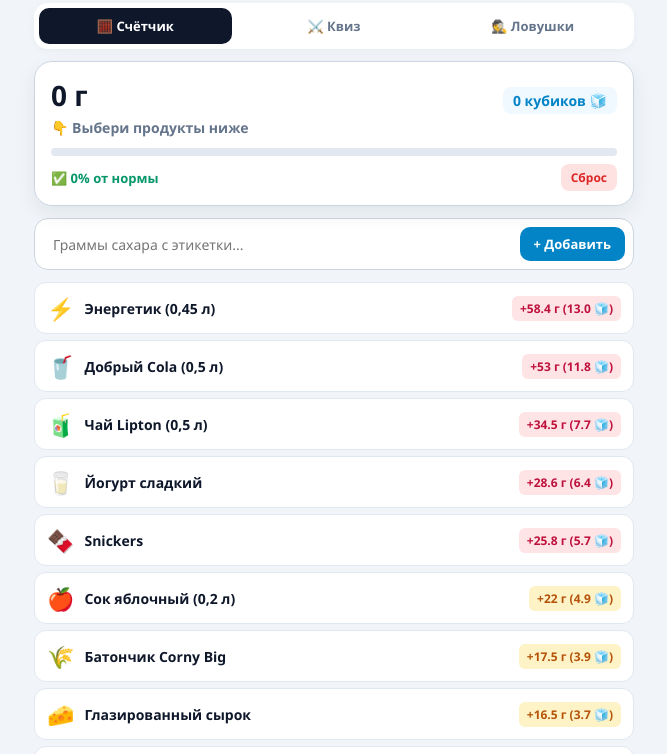
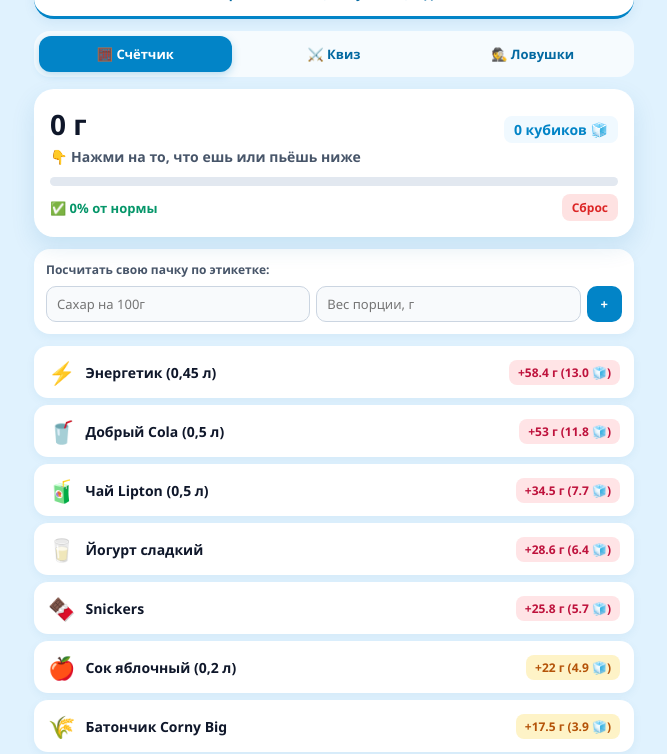
Before and after one commit to darisha-27/sugarscan, a plain HTML site: page index.html in a window 1280 px wide. Shown: the part 78-832 px from the top of the page, without its empty margins (306-973 px from the left). Drawn offline with Linux system fonts and the light colour scheme.

Commit message:
Update index.html

```diff
--- a/index.html
+++ b/index.html
@@ -6,48 +6,52 @@
   <title>SugarScan 🧊</title>
   <style>
     * { box-sizing: border-box; margin: 0; padding: 0; font-family: "Segoe UI", -apple-system, Arial, sans-serif; }
-    body { background: #f1f5f9; color: #0f172a; padding: 14px 12px 40px; }
+    body { background: #e0f2fe; color: #0f172a; padding: 14px 12px 45px; min-height: 100vh; }
     .box { max-width: 600px; margin: 0 auto; }
-    header { text-align: center; padding: 4px 0 12px; }
-    h1 { font-size: 24px; font-weight: 900; }
-    .lead { font-size: 13px; color: #64748b; }
-    .tabs { display: grid; grid-template-columns: repeat(3, 1fr); gap: 6px; background: #fff; padding: 5px; border-radius: 14px; box-shadow: 0 2px 8px rgba(0,0,0,0.04); margin-bottom: 12px; }
-    .tab { background: transparent; border: none; padding: 9px 4px; border-radius: 10px; font-size: 13px; font-weight: 700; cursor: pointer; color: #64748b; }
-    .tab.active { background: #0f172a; color: #fff; }
+    header { background: #ffffff; border-radius: 20px; padding: 14px 16px; text-align: center; box-shadow: 0 4px 12px rgba(3, 105, 161, 0.08); margin-bottom: 12px; border-bottom: 3px solid #0284c7; }
+    h1 { font-size: 25px; font-weight: 900; color: #0c4a6e; }
+    .lead { font-size: 13px; color: #0369a1; font-weight: 600; }
+    .tabs { display: grid; grid-template-columns: repeat(3, 1fr); gap: 6px; background: rgba(255,255,255,0.7); padding: 5px; border-radius: 16px; margin-bottom: 12px; }
+    .tab { background: transparent; border: none; padding: 9px 4px; border-radius: 12px; font-size: 13px; font-weight: 700; cursor: pointer; color: #0369a1; }
+    .tab.active { background: #0284c7; color: #fff; box-shadow: 0 3px 8px rgba(2,132,199,0.25); }
     .sec { display: none; }
     .sec.active { display: block; }
-    .panel { background: #fff; border: 1px solid #cbd5e1; border-radius: 18px; padding: 14px 16px; position: sticky; top: 8px; z-index: 10; box-shadow: 0 8px 20px rgba(15, 23, 42, 0.07); margin-bottom: 12px; }
+    .panel { background: #fff; border-radius: 20px; padding: 16px; position: sticky; top: 8px; z-index: 10; box-shadow: 0 10px 25px rgba(3, 105, 161, 0.12); margin-bottom: 12px; }
     .row { display: flex; justify-content: space-between; align-items: baseline; margin-bottom: 4px; }
-    .big { font-size: 28px; font-weight: 800; }
-    .cubes-txt { font-size: 14px; font-weight: 700; color: #0284c7; background: #f0f9ff; padding: 4px 10px; border-radius: 8px; }
-    .cubes-vis { font-size: 14px; font-weight: 600; color: #64748b; min-height: 22px; margin: 4px 0 8px; }
-    .line { height: 8px; background: #e2e8f0; border-radius: 99px; overflow: hidden; margin-bottom: 8px; }
+    .big { font-size: 28px; font-weight: 900; }
+    .cubes-txt { font-size: 14px; font-weight: 800; color: #0284c7; background: #f0f9ff; padding: 4px 10px; border-radius: 8px; }
+    .cubes-vis { font-size: 14px; font-weight: 600; color: #475569; min-height: 22px; margin: 4px 0 8px; }
+    .line { height: 9px; background: #e2e8f0; border-radius: 99px; overflow: hidden; margin-bottom: 8px; }
     .fill { height: 100%; width: 0%; background: #10b981; transition: 0.3s; }
     .status { font-size: 13px; font-weight: 700; display: flex; justify-content: space-between; align-items: center; }
+    .swap-tip { margin-top: 8px; padding: 7px 10px; background: #ecfdf5; border-radius: 10px; font-size: 12px; font-weight: 700; color: #047857; display: none; }
     .reset { background: #fee2e2; color: #dc2626; border: none; padding: 5px 10px; border-radius: 8px; font-weight: 700; cursor: pointer; font-size: 12px; }
-    .custom-bar { background: #fff; border: 1px solid #cbd5e1; border-radius: 14px; padding: 8px; display: flex; gap: 8px; margin-bottom: 12px; }
-    .custom-bar input { flex: 1; border: none; padding: 6px 10px; outline: none; font-size: 14px; min-width: 0; }
-    .grid { display: flex; flex-direction: column; gap: 6px; }
-    .card { background: #fff; border: 1px solid #e2e8f0; border-radius: 12px; padding: 10px 12px; display: flex; align-items: center; justify-content: space-between; gap: 10px; cursor: pointer; user-select: none; }
-    .card:active { transform: scale(0.98); border-color: #0284c7; }
+    .calc-box { background: #fff; border-radius: 16px; padding: 12px; margin-bottom: 12px; box-shadow: 0 3px 10px rgba(3,105,161,0.06); }
+    .calc-title { font-size: 12px; font-weight: 700; color: #475569; margin-bottom: 8px; }
+    .calc-row { display: grid; grid-template-columns: 1fr 1fr auto; gap: 6px; }
+    .calc-row input { width: 100%; border: 1px solid #cbd5e1; border-radius: 10px; padding: 8px 10px; font-size: 13px; outline: none; background: #f8fafc; }
+    .grid { display: flex; flex-direction: column; gap: 7px; }
+    .card { background: #fff; border-radius: 14px; padding: 11px 14px; display: flex; align-items: center; justify-content: space-between; gap: 10px; box-shadow: 0 3px 10px rgba(3, 105, 161, 0.06); cursor: pointer; transition: 0.15s; user-select: none; }
+    .card:active { transform: scale(0.98); background: #f0f9ff; }
     .ico { font-size: 22px; }
     .name { font-size: 14px; font-weight: 700; flex: 1; }
-    .val { font-size: 12px; font-weight: 700; padding: 4px 8px; border-radius: 6px; white-space: nowrap; }
-    .white-box { background: #fff; border-radius: 16px; padding: 14px 16px; margin-bottom: 8px; border: 1px solid #e2e8f0; }
+    .val { font-size: 12px; font-weight: 800; padding: 4px 9px; border-radius: 8px; white-space: nowrap; }
+    .white-box { background: #fff; border-radius: 18px; padding: 14px 16px; margin-bottom: 8px; box-shadow: 0 3px 10px rgba(3,105,161,0.06); }
     .opt { display: block; width: 100%; text-align: left; background: #f8fafc; border: 1px solid #cbd5e1; padding: 11px 14px; border-radius: 10px; margin-bottom: 8px; font-size: 14px; font-weight: 600; cursor: pointer; }
-    .opt.ok { background: #dcfce7; border-color: #10b981; color: #065f46; }
-    .opt.no { background: #fee2e2; border-color: #ef4444; color: #991b1b; }
+    .opt.ok { background: #dcfce7; border-color: #10b981; color: #065f46; }.opt.no { background: #fee2e2; border-color: #ef4444; color: #991b1b; }
     .exp { margin-top: 8px; padding: 8px 12px; background: #f0f9ff; border-left: 3px solid #0284c7; border-radius: 6px; font-size: 13px; color: #0c4a6e; display: none; }
     .add-btn { background: #0284c7; color: #fff; border: none; padding: 8px 14px; border-radius: 10px; font-size: 13px; font-weight: 700; cursor: pointer; }
-    footer { text-align: center; font-size: 11px; color: #94a3b8; margin-top: 20px; }
+    footer { text-align: center; font-size: 11px; color: #0369a1; opacity: 0.85; margin-top: 20px; font-weight: 600; }
   </style>
 </head>
 <body>
   <div class="box">
     <header>
       <h1>SugarScan 🧊</h1>
-      <p class="lead">Лимит ВОЗ: <b>25 г (5,5 кубиков)</b> в день</p>
-    </header><div class="tabs">
+      <p class="lead">Норма ВОЗ: <b>25 г (5,5 кубиков)</b> в день</p>
+    </header>
+
+    <div class="tabs">
       <button class="tab active" onclick="go('s1', this)">🧮 Счётчик</button>
       <button class="tab" onclick="go('s2', this)">⚔️ Квиз</button>
       <button class="tab" onclick="go('s3', this)">🕵️ Ловушки</button>
@@ -59,17 +63,22 @@
           <span class="big" id="g">0 г</span>
           <span class="cubes-txt" id="c">0 кубиков 🧊</span>
         </div>
-        <div class="cubes-vis" id="vis">👇 Выбери продукты ниже</div>
+        <div class="cubes-vis" id="vis">👇 Нажми на то, что ешь или пьёшь ниже</div>
         <div class="line"><div class="fill" id="bar"></div></div>
         <div class="status">
           <span id="msg" style="color:#059669;">✅ 0% от нормы</span>
           <button class="reset" onclick="clr()">Сброс</button>
         </div>
+        <div class="swap-tip" id="swap"></div>
       </div>
 
-      <div class="custom-bar">
-        <input type="number" id="customG" placeholder="Граммы сахара с этикетки..." step="0.1" min="0" />
-        <button class="add-btn" onclick="addCustom()">+ Добавить</button>
+      <div class="calc-box">
+        <div class="calc-title">Посчитать свою пачку по этикетке:</div>
+        <div class="calc-row">
+          <input type="number" id="c100" placeholder="Сахар на 100г" step="0.1" min="0" />
+          <input type="number" id="cWeight" placeholder="Вес порции, г" step="1" min="0" />
+          <button class="add-btn" onclick="addPack()">+</button>
+        </div>
       </div>
 
       <div class="grid" id="grid"></div>
@@ -83,48 +92,58 @@
       <details class="white-box" style="cursor:pointer;"><summary style="font-weight:700;color:#0369a1;">🥤 Глюкозно-фруктозный сироп</summary><p style="font-size:13px;color:#475569;margin-top:6px;">В газировке и соусах. Блокирует чувство сытости.</p></details>
       <details class="white-box" style="cursor:pointer;"><summary style="font-weight:700;color:#0369a1;">🍎 Концентрированный сок</summary><p style="font-size:13px;color:#475569;margin-top:6px;">Выпаренный сахарный сироп без клетчатки.</p></details>
       <details class="white-box" style="cursor:pointer;"><summary style="font-weight:700;color:#0369a1;">🧪 Декстроза, мальтоза, патока</summary><p style="font-size:13px;color:#475569;margin-top:6px;">Скрытые названия сахара на этикетках.</p></details>
-    </div><footer>Кочеткова Дарина, 10 «Б» • СОШ № 11, г. Бердск • 2026–2027</footer>
+    </div>
+
+    <footer>Автор: Кочеткова Дарина, 10 «Б» • СОШ № 11, г. Бердск • 2026–2027</footer>
   </div>
 
-  <script>
-    const food = [
-      { i: "⚡", n: "Энергетик (0,45 л)", g: 58.4 }, { i: "🥤", n: "Добрый Cola (0,5 л)", g: 53.0 },
-      { i: "🧃", n: "Чай Lipton (0,5 л)", g: 34.5 }, { i: "🥛", n: "Йогурт сладкий", g: 28.6 },
-      { i: "🍫", n: "Snickers", g: 25.8 }, { i: "🍎", n: "Сок яблочный (0,2 л)", g: 22.0 },
-      { i: "🌾", n: "Батончик Corny Big", g: 17.5 }, { i: "🧀", n: "Глазированный сырок", g: 16.5 },
-      { i: "🥣", n: "Гранола «Фитнес»", g: 15.2 }, { i: "💪", n: "Протеиновый батончик", g: 14.0 },
-      { i: "🥫", n: "Соус кисло-сладкий", g: 10.5 }, { i: "🍬", n: "Жвачка с сахаром", g: 9.8 },
-      { i: "🍅", n: "Кетчуп (2 ложки)", g: 7.2 }, { i: "🍶", n: "Творожок без добавок", g: 0.0 },
-      { i: "💧", n: "Вода / Кола Zero", g: 0.0 }
+  <script>const food = [
+      { i: "⚡", n: "Энергетик (0,45 л)", g: 58.4, s: "Выпей только половину банки (29 г) или замени на зелёный чай с лимоном" },
+      { i: "🥤", n: "Добрый Cola (0,5 л)", g: 53.0, s: "Возьми маленькую баночку 0,33 л вместо 0,5 л или выбери Колу Zero (0 г)" },
+      { i: "🧃", n: "Чай Lipton (0,5 л)", g: 34.5, s: "Растяни бутылку на два раза или завари домашний чай каркаде с мятой (0 г)" },
+      { i: "🥛", n: "Йогурт сладкий", g: 28.6, s: "Возьми белый йогурт без добавок и покроши туда свежий банан или ягоды" },
+      { i: "🍫", n: "Snickers", g: 25.8, s: "Съешь ровно половину (1 батончик из двойного) или замени на горсть арахиса" },
+      { i: "🍎", n: "Сок яблочный (0,2 л)", g: 22.0, s: "Разбавь сок водой 1:1 или съешь целое яблоко — клетчатка замедлит сахар" },
+      { i: "🌾", n: "Батончик Corny Big", g: 17.5, s: "Раздели батончик пополам (8,7 г) или выбери злаковый батончик без сахара" },
+      { i: "🧀", n: "Глазированный сырок", g: 16.5, s: "Съешь 1 сырок вместо двух или замени на мягкий творожок 5% без добавок" },
+      { i: "🥣", n: "Гранола «Фитнес»", g: 15.2, s: "Смешай 50/50 с обычными овсяными хлопьями — сахара станет в 2 раза меньше" },
+      { i: "🥫", n: "Соус кисло-сладкий", g: 10.5, s: "Используй только половину ванночки (5 г) или выбери сметанно-чесночный соус" },
+      { i: "🍬", n: "Жвачка с сахаром", g: 9.8, s: "Жуй по 1–2 подушечки за раз, а не полпачки — или возьми жвачку без сахара" },
+      { i: "🍅", n: "Кетчуп (2 ложки)", g: 7.2, s: "Положи 1 чайную ложку вместо двух столовых или замени на томатную пасту" },
+      { i: "💪", n: "Протеиновый батончик", g: 1.5, s: "Отличная замена обычным шоколадкам — всего 1,5 г сахара (0,3 кубика)!" },
+      { i: "🍶", n: "Творожок без добавок", g: 0.0, s: "Идеальный перекус — много белка и 0 г добавленного сахара!" },
+      { i: "💧", n: "Вода / Кола Zero", g: 0.0, s: "Отличный выбор: утоляет жажду без скачков глюкозы в крови!" }
     ];
     let tot = 0;
     const gr = document.getElementById("grid");
     food.forEach(f => {
-      const bg = f.g === 0 ? "#dcfce7" : f.g >= 25 ? "#ffe4e6" : "#fef3c7";
-      const tc = f.g === 0 ? "#15803d" : f.g >= 25 ? "#be123c" : "#b45309";
-      gr.innerHTML += `<div class="card" onclick="add(${f.g}, '${f.n}')"><span class="ico">${f.i}</span><span class="name">${f.n}</span><span class="val" style="background:${bg}; color:${tc};">+${f.g} г (${(f.g/4.5).toFixed(1)} 🧊)</span></div>`;
+      const bg = f.g <= 1.5 ? "#dcfce7" : f.g >= 25 ? "#ffe4e6" : "#fef3c7";
+      const tc = f.g <= 1.5 ? "#15803d" : f.g >= 25 ? "#be123c" : "#b45309";
+      gr.innerHTML += `<div class="card" onclick="add(${f.g}, '${f.s}')"><span class="ico">${f.i}</span><span class="name">${f.n}</span><span class="val" style="background:${bg}; color:${tc};">+${f.g} г (${(f.g/4.5).toFixed(1)} 🧊)</span></div>`;
     });
-    function add(v, t) {
+    function add(v, sw) {
       tot = +(tot + v).toFixed(1);
       upd();
-      if (v === 0) document.getElementById("msg").innerText = `🌟 ${t}: 0 г сахара!`;
+      const sBox = document.getElementById("swap");
+      if (sw) { sBox.style.display = "block"; sBox.innerText = "💡 Совет: " + sw; }
     }
-    function addCustom() {
-      const inp = document.getElementById("customG"), val = parseFloat(inp.value);
-      if (val > 0) { add(val, "Свой продукт"); inp.value = ""; }
+    function addPack() {
+      const a = parseFloat(document.getElementById("c100").value), w = parseFloat(document.getElementById("cWeight").value);
+      if (a > 0 && w > 0) {
+        add(+(a * w / 100).toFixed(1), "Выбирай продукты до 5 г сахара на 100 г или уменьши порцию");
+        document.getElementById("c100").value = ""; document.getElementById("cWeight").value = "";
+      }
     }
-    function clr() { tot = 0; upd(); }
+    function clr() { tot = 0; upd(); document.getElementById("swap").style.display = "none"; }
     function upd() {
       const cn = +(tot / 4.5).toFixed(1), cc = Math.round(tot / 4.5);
       document.getElementById("g").innerText = tot + " г";
       document.getElementById("c").innerText = cn + " кубиков 🧊";
-      const vEl = document.getElementById("vis");
-      vEl.innerText = cc > 0 ? "🧊".repeat(Math.min(cc, 28)) : "👇 Выбери продукты ниже";
+      document.getElementById("vis").innerText = cc > 0 ? "🧊".repeat(Math.min(cc, 28)) : "👇 Нажми на то, что ешь или пьёшь ниже";
       const b = document.getElementById("bar"), m = document.getElementById("msg");
       b.style.width = Math.min((tot / 25) * 100, 100) + "%";
       if (tot === 0) { b.style.background = "#10b981"; m.style.color = "#059669"; m.innerText = "✅ 0% от нормы"; }
-      else if (tot <= 25) { b.style.background = "#10b981"; m.style.color = "#059669"; m.innerText = `✅ В норме (${Math.round((tot/25)*100)}%)`; }
-      else if (tot <= 50) { b.style.background = "#f59e0b"; m.style.color = "#d97706"; m.innerText = `⚠️ Перебор (${Math.round((tot/25)*100)}%)`; }
+      else if (tot <= 25) { b.style.background = "#10b981"; m.style.color = "#059669"; m.innerText = `✅ В норме (${Math.round((tot/25)*100)}%)`; }else if (tot <= 50) { b.style.background = "#f59e0b"; m.style.color = "#d97706"; m.innerText = `⚠️ Перебор (${Math.round((tot/25)*100)}%)`; }
       else { b.style.background = "#ef4444"; m.style.color = "#dc2626"; m.innerText = `🚨 Опасно (${Math.round((tot/25)*100)}%)`; }
     }
     function go(id, el) {
@@ -141,7 +160,8 @@
       { q: "Дневной лимит сахара по ВОЗ?", o: ["🧊 До 5,5 кубиков (25 г)", "🧊 До 15 кубиков (70 г)"], a: 0, e: "Безопасная норма ВОЗ — 25 г в сутки." }
     ];
     let qi = 0, sc = 0;
-    function showQ() {const qz = document.getElementById("quiz");
+    function showQ() {
+      const qz = document.getElementById("quiz");
       if (qi >= qs.length) {
         const rank = sc === 5 ? "🏆 Детектив этикеток!" : sc >= 3 ? "🕵️ Охотник за сахаром!" : "🍬 Новичок";
         qz.innerHTML = `<div style="text-align:center;padding:10px 0;"><div style="font-size:36px;margin-bottom:6px;">🎉</div><h2 style="font-size:18px;margin-bottom:4px;">${rank}</h2><p style="font-size:14px;margin-bottom:12px;">Счёт: <b>${sc} из ${qs.length}</b></p><button class="add-btn" onclick="qi=0;sc=0;showQ()">Ещё раз 🔄</button></div>`;
```
